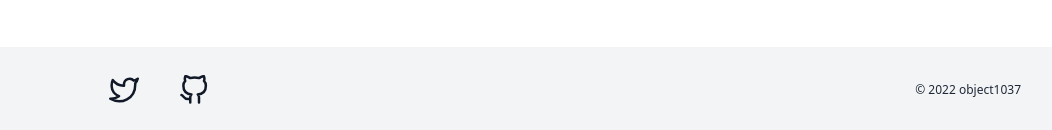
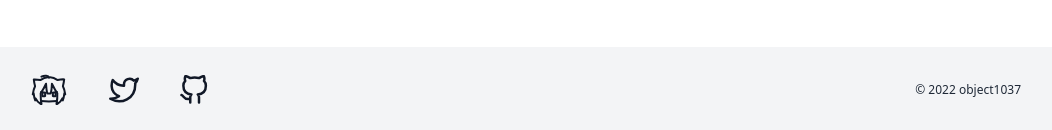
Before and after one commit to object1037/icon, a Next.js app: page / in a window 1280 px wide. Shown: the part 867-997 px from the top of the page, without its empty margins (115-1167 px from the left). Built offline with nearby package versions, Linux system fonts and the light colour scheme.

Commit message:
fix footer colors

```diff
--- a/components/footer.tsx
+++ b/components/footer.tsx
@@ -9,10 +9,10 @@ export default function Footer() {
       <div className="flex flex-row space-x-2">
         <IconLink title='Homepage' link='https://object1037.dev' >
           <Icon colors={{
-            Hair: 'none',
-            Eye: 'none',
-            Background: 'none',
-            Stroke: 'currentColor'
+            hair: '#0000',
+            eye: '#0000',
+            bg: '#0000',
+            stroke: 'currentColor'
           }} stroke='12' className='w-10 -my-[5px]' />
         </IconLink>
         <IconLink title="Twitter link" link='https://twitter.com/object1037' >
```
